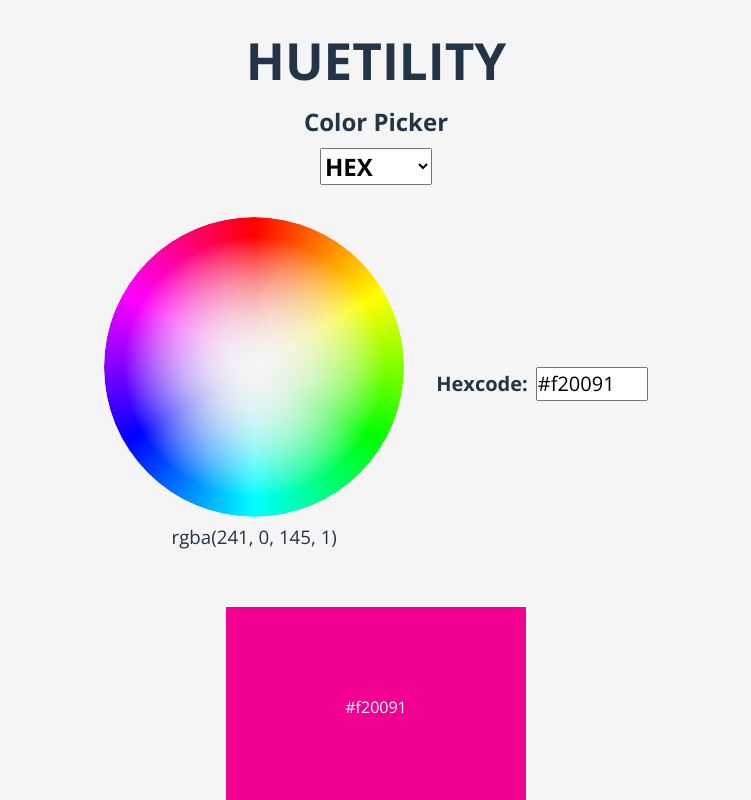
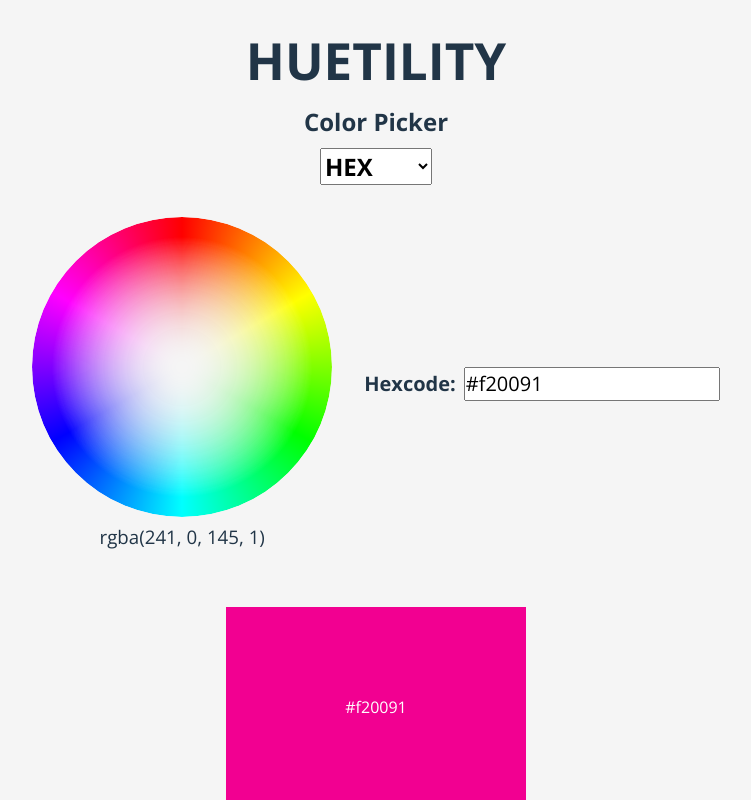
Before and after one commit to amandahinton/huetility, a React (Vite) app: page / in a window 1280 px wide. Shown: the top 800 px of the page, without its empty margins (264-1015 px from the left). Built offline with nearby package versions, Linux system fonts and the light colour scheme.

Commit message:
add useEffects to catch inputs up to context

```diff
--- a/src/components/ColorPickerHEX.tsx
+++ b/src/components/ColorPickerHEX.tsx
@@ -5,14 +5,15 @@ import { isHexcode, isPartialHexcode } from "../utils/helpers";
 export function ColorPickerHEX() {
   const { color, setHEX } = useColor();
   const { HEX } = color;
+  console.log("ColorPickerHEX", color)
 
   const [hexInput, setHexInput] = React.useState<string>(HEX);
 
-  // React.useEffect(() => {
-  //   setHexInput(HEX)
-  // }, [HEX]);
+  React.useEffect(() => {
+    setHexInput(HEX);
+  }, [HEX]);
 
-  const handleHexChange = (e: React.ChangeEvent<HTMLInputElement>) => {
+  const handleHexChange = React.useCallback((e: React.ChangeEvent<HTMLInputElement>) => {
     e.preventDefault();
 
     let input = e.target.value;
@@ -20,7 +21,7 @@ export function ColorPickerHEX() {
     if (isPartialHexcode(input)) setHexInput(input);
 
     if (isHexcode(input)) setHEX(input);
-  };
+  }, [])
 
   return (
     <div className="huetility-code-input-container">
@@ -29,7 +30,7 @@ export function ColorPickerHEX() {
           <label htmlFor="hexPicker">Hexcode:</label>
           <input
             required
-            className="huetility-hex-input"
+            className="huetility-string-input"
             type="text"
             id="hexPicker"
             name="hexPicker"
--- a/src/components/ColorPickerRGB.tsx
+++ b/src/components/ColorPickerRGB.tsx
@@ -4,10 +4,15 @@ import { isRGB } from "../utils/helpers";
 import { RGB } from "../types/types";
 
 export function ColorPickerRGB() {
+  console.log("ColorPickerRGB")
   const { color, setRGB } = useColor();
   const { RGB } = color;
 
   const [RGBInput, setRGBInput] = React.useState<RGB>(RGB);
+
+  React.useEffect(() => {
+    setRGBInput(RGB);
+  }, [RGB]);
 
   const handleRGBChange = (
     channel: keyof RGB,
--- a/src/components/ColorPickerRGBA.tsx
+++ b/src/components/ColorPickerRGBA.tsx
@@ -6,8 +6,13 @@ import { RGBA } from "../types/types";
 export function ColorPickerRGBA() {
   const { color, setRGBA } = useColor();
   const { RGBA } = color;
+  console.log("ColorPickerRGBA", color)
 
   const [RGBAInput, setRGBAInput] = React.useState<RGBA>(RGBA);
+
+  React.useEffect(() => {
+    setRGBAInput(RGBA);
+  }, [RGBA]);
 
   const handleRGBAChange = (
     channel: keyof RGBA,
```
